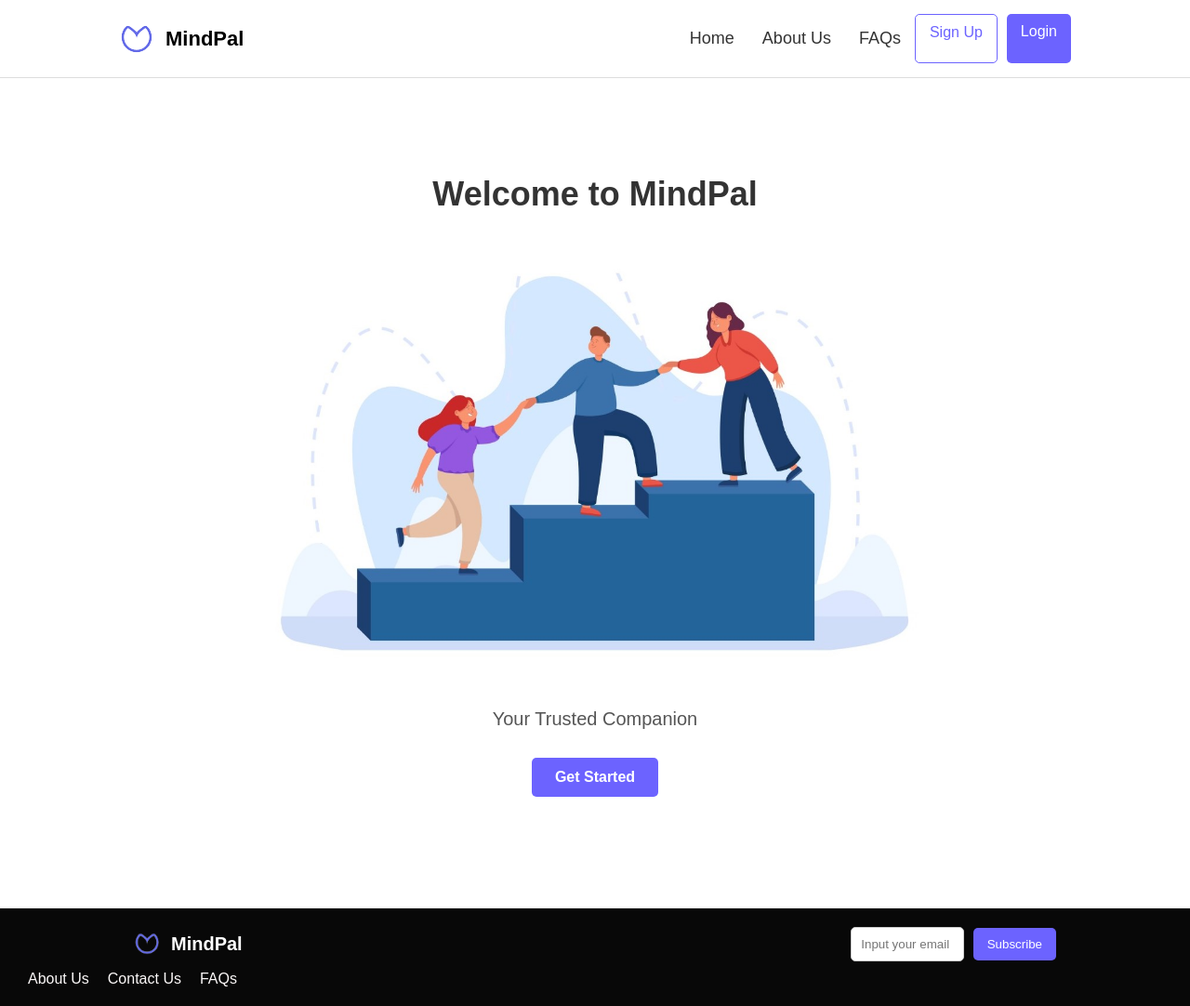
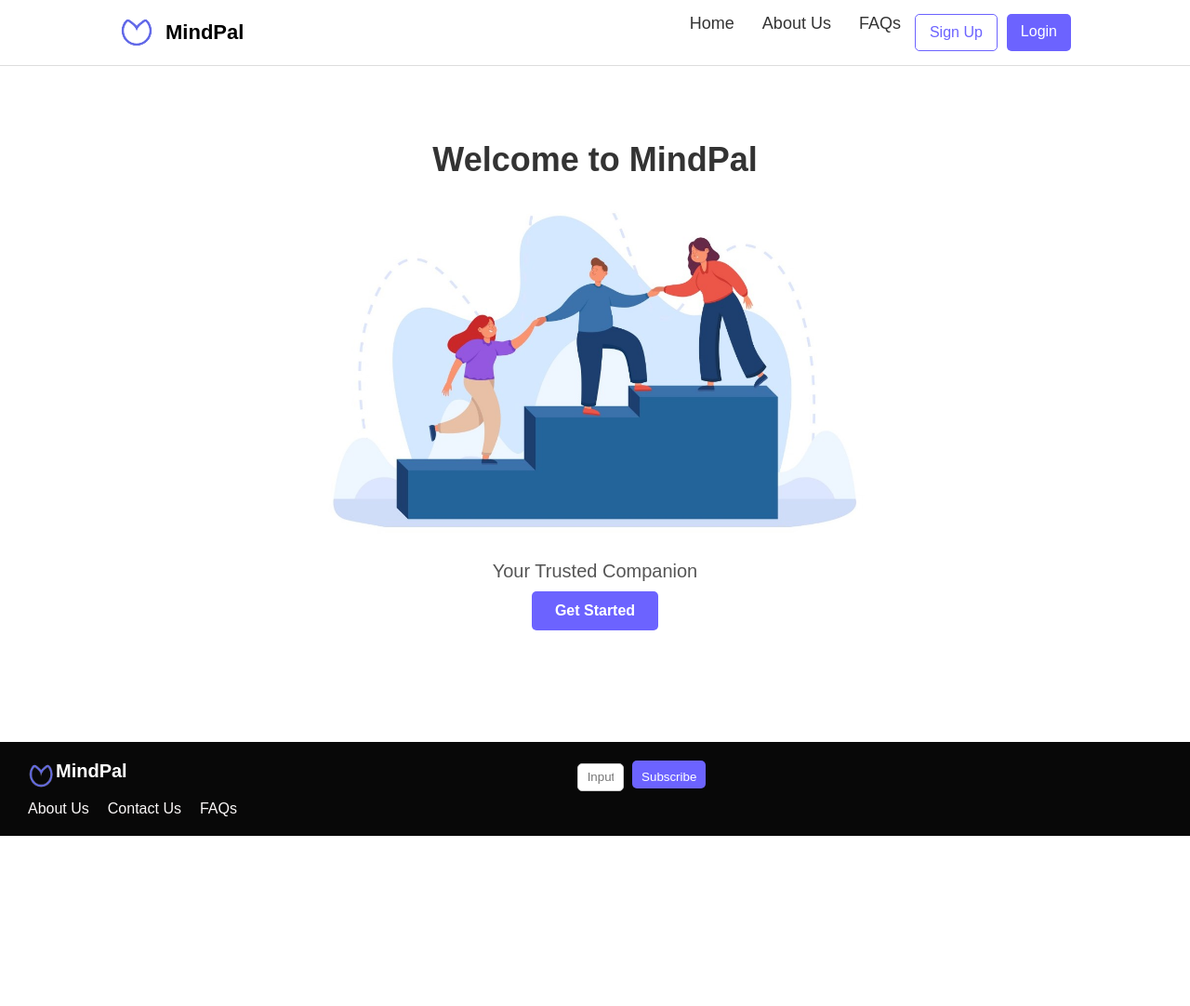
Before and after one commit to Coach-Bamie/Sayoumind, a PHP site: page /Mindpal/index.php in a window 1280 px wide. Shown: the whole page at 93% size. After the commit the page ends 899 px from the top, so only its background shows below. Run offline with PHP 8.4, Linux system fonts and the light colour scheme.

Commit message:
index little  changes

```diff
--- a/public/index.php
+++ b/public/index.php
@@ -5,17 +5,27 @@
     <meta name="viewport" content="width=device-width, initial-scale=1.0">
     <title>MindPal - Welcome</title>
     <style>
+* {
+    margin: 0;
+    padding: 0;
+    box-sizing: border-box;
+    word-wrap: break-word;
+    overflow-wrap: break-word;
+}
         /* General Styles */
 body {
+    box-sizing: border-box;
+    overflow-x: hidden;
     font-family: Arial, sans-serif;
-    margin: 0;
-    padding: 0;
+    width: 100vw;
+    height: 100vh;
     text-align: center;
     background-color: #ffffff;
 }
 
 header {
             display: flex;
+            width: 100%;
             justify-content: space-between;
             align-items: center;
             background: #ffffff;
@@ -146,7 +214,7 @@ header {
 }
 
 .hero img {
-    width: 60%;
+    width: 50%;
     margin-top: 20px;
 }
 
@@ -169,10 +237,9 @@ footer {
 }
 
 .footer-content {
-    display: flex;
-    justify-content: space-between;
-    align-items: center;
-    padding: 0 10%;
+    display: grid;
+    grid-template-columns: 100px auto;
+    padding: 0px 10px;
 }
 
 .footer-content span {
@@ -181,28 +248,29 @@ footer {
 
 .footer-logo {
     display: flex;
-    align-items: center;
+    width: 50px;
     font-size: 20px;
     font-weight: bold;
 }
 
 .footer-logo img {
     width: 30px;
-    margin-right: 10px;
 }
 
 .newsletter input {
     padding: 10px;
-    width: 100px;
+    width: 50px;
+    height: 30px;
     border: 1px solid #ccc;
     border-radius: 5px;
 }
 
 .newsletter button {
+    height: 30px;
     background: #6c63ff;
     color: white;
     border: none;
-    padding: 10px 15px;
+    padding: 10px 10px;
     border-radius: 5px;
     margin-left: 5px;
 }
```
Also changed, not shown: other parts of public/index.php (+59 -1 lines).
